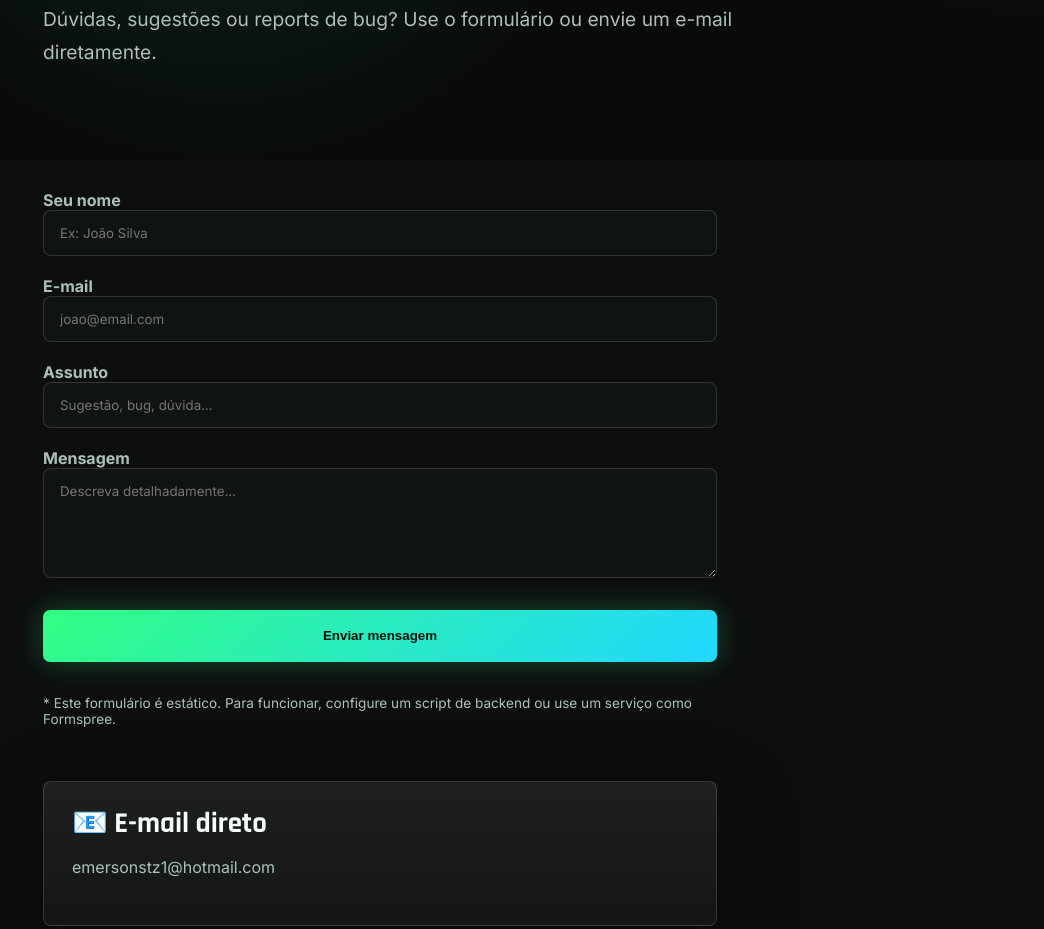
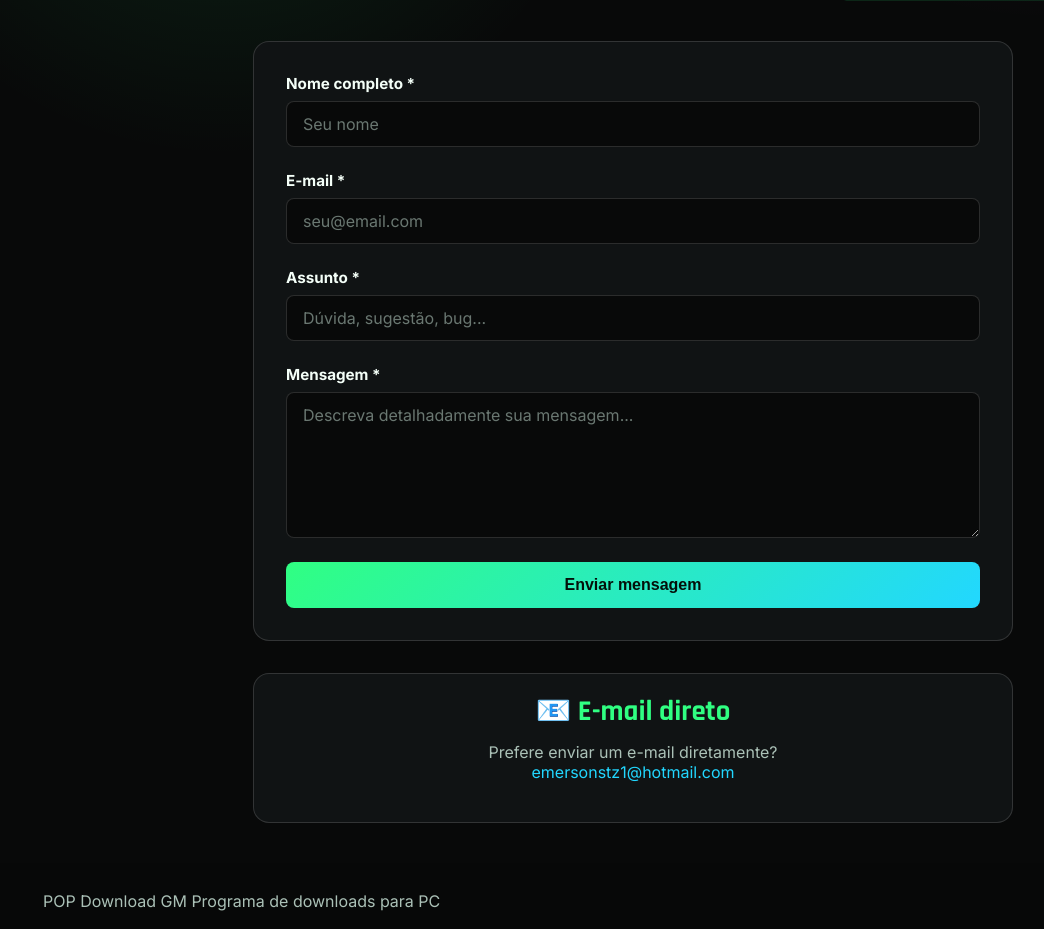
Before and after one commit to emersonsantarem/popdownload-gm, a plain HTML site: page contact.html in a window 1280 px wide. Shown: the part 397-1326 px from the top of the page, without its empty margins (7-1051 px from the left). Drawn offline with Linux system fonts and the light colour scheme.

Commit message:
Revamp contact page with new form and styles
Updated contact page with improved layout and form functionality.

```diff
--- a/contact.html
+++ b/contact.html
@@ -4,86 +4,217 @@
   <meta charset="UTF-8">
   <meta name="viewport" content="width=device-width, initial-scale=1.0">
   <title>Contato - POP Download GM</title>
+  <meta name="description" content="Entre em contato com a equipe do POP Download GM. Tire dúvidas, reporte bugs ou envie sugestões.">
   <link rel="preconnect" href="https://fonts.googleapis.com">
   <link rel="preconnect" href="https://fonts.gstatic.com" crossorigin>
   <link href="https://fonts.googleapis.com/css2?family=Inter:wght@400;500;700;800;900&family=Rajdhani:wght@600;700&display=swap" rel="stylesheet">
   <link rel="stylesheet" href="styles.css">
   <style>
+    /* Estilos específicos para a página de contato */
+    .contact-container {
+      max-width: 800px;
+      margin: 0 auto;
+      padding: 40px 20px;
+    }
+
     .contact-form {
       display: grid;
-      gap: 20px;
-      max-width: 700px;
-      margin: 0 auto;
+      gap: 24px;
+      background: var(--panel);
+      border: 1px solid var(--line);
+      border-radius: 16px;
+      padding: 32px;
     }
-    .contact-form label {
-      font-weight: 700;
+
+    .form-group {
+      display: grid;
+      gap: 8px;
+    }
+
+    .form-group label {
+      font-weight: 600;
+      color: var(--text);
+      font-size: 0.95rem;
+    }
+
+    .form-group input,
+    .form-group textarea {
+      background: var(--bg);
+      border: 1px solid var(--line);
+      border-radius: 8px;
+      padding: 12px 16px;
+      color: var(--text);
+      font-family: 'Inter', sans-serif;
+      font-size: 1rem;
+      transition: all 0.2s ease;
+    }
+
+    .form-group input:focus,
+    .form-group textarea:focus {
+      outline: none;
+      border-color: var(--green);
+      box-shadow: 0 0 0 2px rgba(48, 255, 130, 0.1);
+    }
+
+    .form-group input::placeholder,
+    .form-group textarea::placeholder {
+      color: var(--muted);
+      opacity: 0.6;
+    }
+
+    .submit-btn {
+      background: linear-gradient(135deg, var(--green), var(--cyan));
+      color: #04100a;
+      border: none;
+      padding: 14px 28px;
+      border-radius: 8px;
+      font-weight: 800;
+      font-size: 1rem;
+      cursor: pointer;
+      transition: transform 0.2s ease, box-shadow 0.2s ease;
+    }
+
+    .submit-btn:hover {
+      transform: translateY(-2px);
+      box-shadow: 0 0 20px rgba(48, 255, 130, 0.3);
+    }
+
+    .contact-info {
+      margin-top: 32px;
+      padding: 24px;
+      background: var(--panel);
+      border: 1px solid var(--line);
+      border-radius: 16px;
+      text-align: center;
+    }
+
+    .contact-info h3 {
+      color: var(--green);
+      margin-bottom: 12px;
+    }
+
+    .contact-info p {
       color: var(--muted);
     }
-    .contact-form input, .contact-form textarea {
-      background: var(--panel);
-      border: 1px solid var(--line);
+
+    .contact-info a {
+      color: var(--cyan);
+      text-decoration: none;
+    }
+
+    .contact-info a:hover {
+      text-decoration: underline;
+    }
+
+    .alert {
+      padding: 12px 16px;
       border-radius: 8px;
-      padding: 14px 16px;
-      color: var(--text);
-      font-family: Inter, sans-serif;
-      width: 100%;
+      margin-bottom: 20px;
+      font-size: 0.9rem;
     }
-    .contact-form button {
-      margin-top: 8px;
+
+    .alert-success {
+      background: rgba(48, 255, 130, 0.1);
+      border: 1px solid var(--green);
+      color: var(--green);
+    }
+
+    .alert-error {
+      background: rgba(255, 77, 109, 0.1);
+      border: 1px solid var(--danger);
+      color: var(--danger);
+    }
+
+    @media (max-width: 768px) {
+      .contact-form {
+        padding: 20px;
+      }
     }
   </style>
 </head>
 <body>
   <header class="site-header">
-    <a class="brand" href="index.html"><span class="brand-mark">GM</span><span>POP Download GM</span></a>
-    <nav class="nav-links">
-      <a href="index.html">Início</a><a href="about.html">Sobre</a><a href="index.html#recursos">Recursos</a>
-      <a href="download.html">Download</a><a href="contact.html">Contato</a><a href="index.html#faq">FAQ</a>
+    <a class="brand" href="index.html" aria-label="POP Download GM">
+      <span class="brand-mark">GM</span>
+      <span>POP Download GM</span>
+    </a>
+    <nav class="nav-links" aria-label="Navegacao principal">
+      <a href="index.html">Início</a>
+      <a href="about.html">Sobre</a>
+      <a href="index.html#recursos">Recursos</a>
+      <a href="download.html">Download</a>
+      <a href="contact.html">Contato</a>
+      <a href="index.html#faq">FAQ</a>
     </nav>
   </header>
 
   <main>
-    <section class="download-hero" style="min-height: 55vh;">
-      <div class="download-hero-copy">
-        <p class="eyebrow">Fale conosco</p>
-        <h1 class="download-title">Entre em contato</h1>
-        <p>Dúvidas, sugestões ou reports de bug? Use o formulário ou envie um e-mail diretamente.</p>
+    <section class="hero-section" style="min-height: 40vh; padding-bottom: 0;">
+      <div class="hero-grid" aria-hidden="true"></div>
+      <div class="hero-light hero-light-one" aria-hidden="true"></div>
+      <div class="hero-light hero-light-two" aria-hidden="true"></div>
+
+      <div class="hero-content" style="text-align: center;">
+        <p class="eyebrow">Fale Conosco</p>
+        <h1 class="hero-title" style="font-size: clamp(2.5rem, 6vw, 4rem);">
+          <span>Entre em</span>
+          <span class="hero-title-accent">Contato</span>
+        </h1>
+        <p class="hero-copy" style="max-width: 600px; margin: 20px auto 0;">
+          Dúvidas, sugestões ou encontrou algum bug? Preencha o formulário abaixo e retornaremos o mais breve possível.
+        </p>
       </div>
     </section>
 
-    <section class="requirements-band" style="background: #0d0f0f; padding-top: 30px;">
-      <div style="max-width: 800px; margin: 0 auto; width: 100%;">
-        <form class="contact-form" action="#" method="post">
-          <div>
-            <label>Seu nome</label>
-            <input type="text" placeholder="Ex: João Silva" required>
+    <div class="contact-container">
+      <!-- Formulário com Formspree -->
+      <form class="contact-form" action="https://formspree.io/f/mkoakvvk" method="POST">
+        <!-- Campo honeypot anti-spam (escondido para humanos, visível para bots) -->
+        <input type="text" name="_gotcha" style="display: none;">
+
+        <!-- Redirecionamento após envio bem-sucedido -->
+        <input type="hidden" name="_next" value="https://emersonsantarem.github.io/pop-download-gm/obrigado.html">
+
+        <div class="form-group">
+          <label for="name">Nome completo *</label>
+          <input type="text" id="name" name="name" placeholder="Seu nome" required>
         </div>
-          <div>
-            <label>E-mail</label>
-            <input type="email" placeholder="joao@email.com" required>
+
+        <div class="form-group">
+          <label for="email">E-mail *</label>
+          <input type="email" id="email" name="email" placeholder="seu@email.com" required>
         </div>
-          <div>
-            <label>Assunto</label>
-            <input type="text" placeholder="Sugestão, bug, dúvida...">
+
+        <div class="form-group">
+          <label for="subject">Assunto *</label>
+          <input type="text" id="subject" name="subject" placeholder="Dúvida, sugestão, bug..." required>
         </div>
-          <div>
-            <label>Mensagem</label>
-            <textarea rows="5" placeholder="Descreva detalhadamente..."></textarea>
+
+        <div class="form-group">
+          <label for="message">Mensagem *</label>
+          <textarea id="message" name="message" rows="6" placeholder="Descreva detalhadamente sua mensagem..." required></textarea>
         </div>
-          <button class="button button-primary" type="submit" style="border:none; cursor:pointer;">Enviar mensagem</button>
-          <p style="color: var(--muted); font-size: 0.85rem;">* Este formulário é estático. Para funcionar, configure um script de backend ou use um serviço como Formspree.</p>
+
+        <button type="submit" class="submit-btn">Enviar mensagem</button>
       </form>
-        <div class="notice-panel" style="margin-top: 40px;">
+
+      <div class="contact-info">
         <h3>📧 E-mail direto</h3>
-          <p>emersonstz1@hotmail.com</p>
+        <p>Prefere enviar um e-mail diretamente?<br>
+        <a href="mailto:emersonstz1@hotmail.com">emersonstz1@hotmail.com</a></p>
       </div>
     </div>
-    </section>
   </main>
 
   <footer class="site-footer">
-    <div><span>POP Download GM</span><span>Programa de downloads para PC</span></div>
-    <div style="display: flex; gap: 24px;"><a href="privacy.html">Privacidade</a><a href="terms.html">Termos</a></div>
+    <div>
+      <span>POP Download GM</span>
+      <span>Programa de downloads para PC</span>
+    </div>
+    <div style="display: flex; gap: 24px;">
+      <a href="privacy.html">Privacidade</a>
+      <a href="terms.html">Termos</a>
+    </div>
   </footer>
 </body>
 </html>
```
Lines whose indentation alone changed are shown as unchanged.
